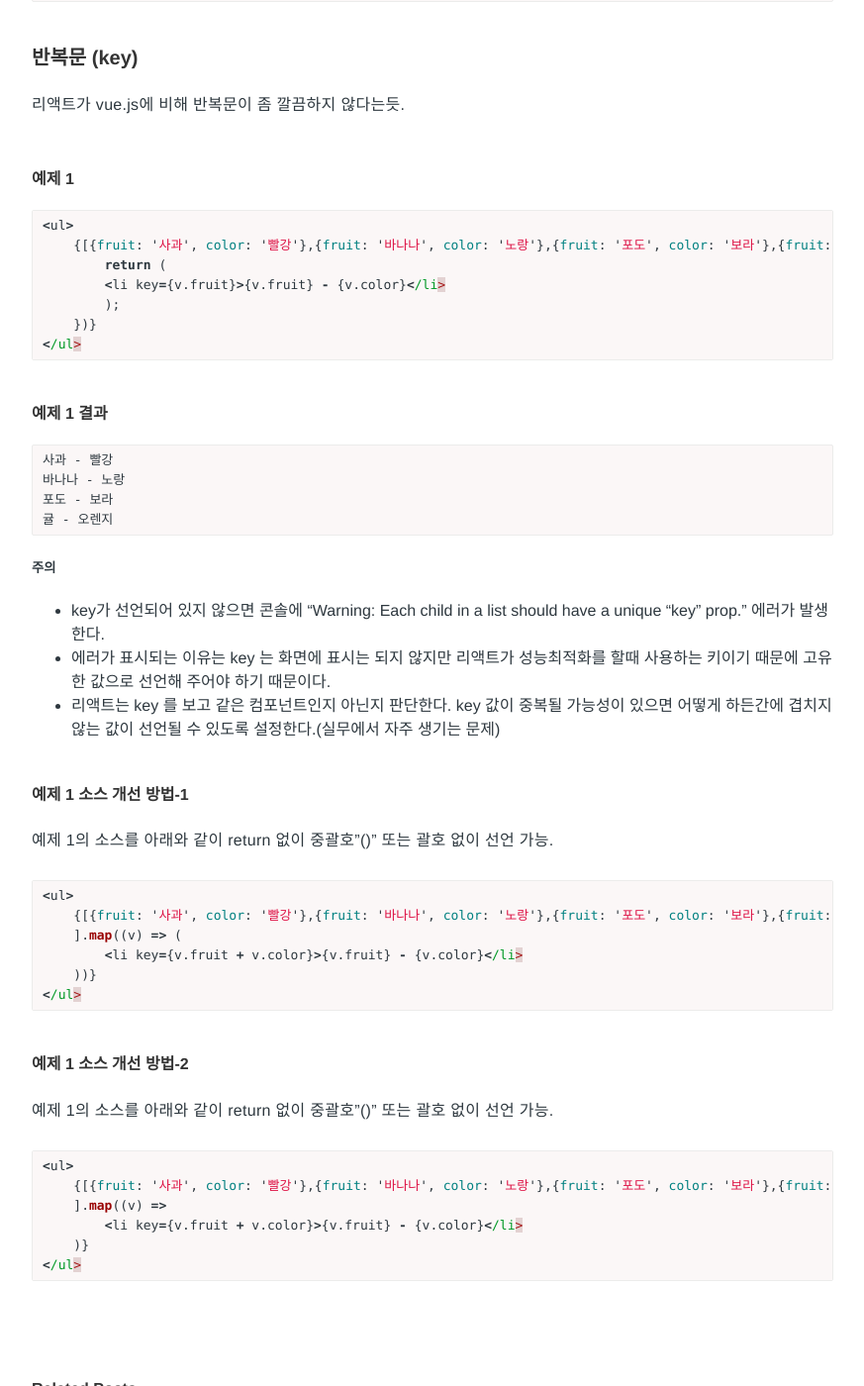
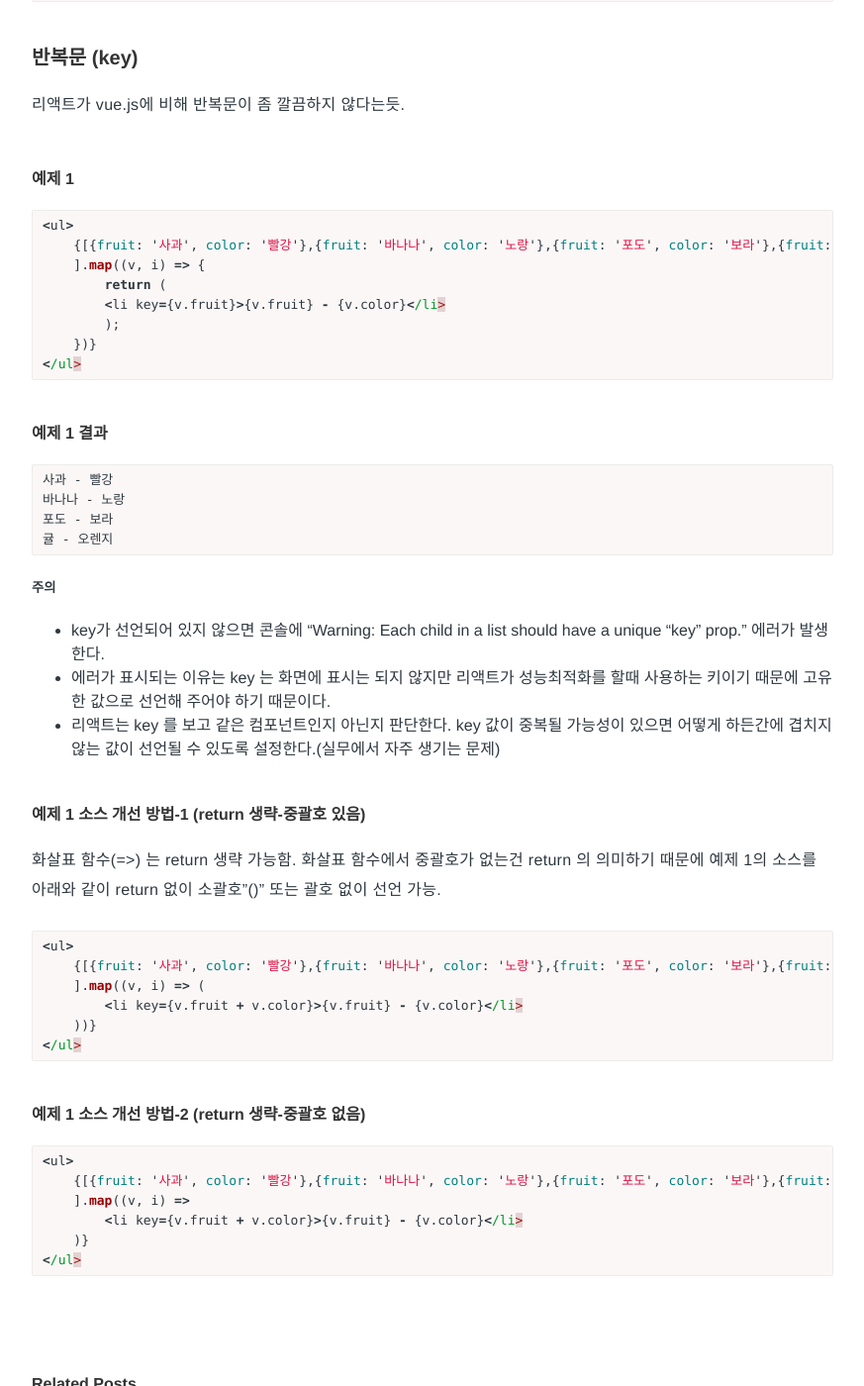
Before and after one commit to Pie001/pie001.github.io, a Jekyll site: the page built from _posts/2020-11-18-0070.md, in a window 1280 px wide and 1400 px high, scrolled down 1527 px. Shown: the whole window at 99% size, without its empty margins (203-1076 px from the left). Built offline with Jekyll 4.4.1, drawn with Linux system fonts in a browser that asks for light colours; comment, search, counter and statistics services are not loaded.

Commit message:
Update 2020-11-18-0070.md

````diff
--- a/_posts/2020-11-18-0070.md
+++ b/_posts/2020-11-18-0070.md
@@ -69,7 +69,8 @@ description: React 기본 학습 -1
 #### 예제 1
 ```js
 <ul>
-    {[{fruit: '사과', color: '빨강'},{fruit: '바나나', color: '노랑'},{fruit: '포도', color: '보라'},{fruit: '귤', color: '오렌지'}].map((v) => {
+    {[{fruit: '사과', color: '빨강'},{fruit: '바나나', color: '노랑'},{fruit: '포도', color: '보라'},{fruit: '귤', color: '오렌지'}
+    ].map((v, i) => {
         return (
         <li key={v.fruit}>{v.fruit} - {v.color}</li>
         );
@@ -88,22 +89,22 @@ description: React 기본 학습 -1
 - 에러가 표시되는 이유는 key 는 화면에 표시는 되지 않지만 리액트가 성능최적화를 할때 사용하는 키이기 때문에 고유한 값으로 선언해 주어야 하기 때문이다.
 - 리액트는 key 를 보고 같은 컴포넌트인지 아닌지 판단한다. key 값이 중복될 가능성이 있으면 어떻게 하든간에 겹치지 않는 값이 선언될 수 있도록 설정한다.(실무에서 자주 생기는 문제)
 
-#### 예제 1 소스 개선 방법-1
-예제 1의 소스를 아래와 같이 return 없이 중괄호"()" 또는 괄호 없이 선언 가능.
+#### 예제 1 소스 개선 방법-1 (return 생략-중괄호 있음)
+화살표 함수(=>) 는 return 생략 가능함. 화살표 함수에서 중괄호가 없는건 return 의 의미하기 때문에 예제 1의 소스를 아래와 같이 return 없이 소괄호"()" 또는 괄호 없이 선언 가능.
+
 ```js
 <ul>
     {[{fruit: '사과', color: '빨강'},{fruit: '바나나', color: '노랑'},{fruit: '포도', color: '보라'},{fruit: '귤', color: '오렌지'}
-    ].map((v) => (
+    ].map((v, i) => (
         <li key={v.fruit + v.color}>{v.fruit} - {v.color}</li>
     ))}
 </ul>
 ```
-#### 예제 1 소스 개선 방법-2
-예제 1의 소스를 아래와 같이 return 없이 중괄호"()" 또는 괄호 없이 선언 가능.
+#### 예제 1 소스 개선 방법-2 (return 생략-중괄호 없음)
 ```js
 <ul>
     {[{fruit: '사과', color: '빨강'},{fruit: '바나나', color: '노랑'},{fruit: '포도', color: '보라'},{fruit: '귤', color: '오렌지'}
-    ].map((v) =>
+    ].map((v, i) =>
         <li key={v.fruit + v.color}>{v.fruit} - {v.color}</li>
     )}
 </ul>
````
